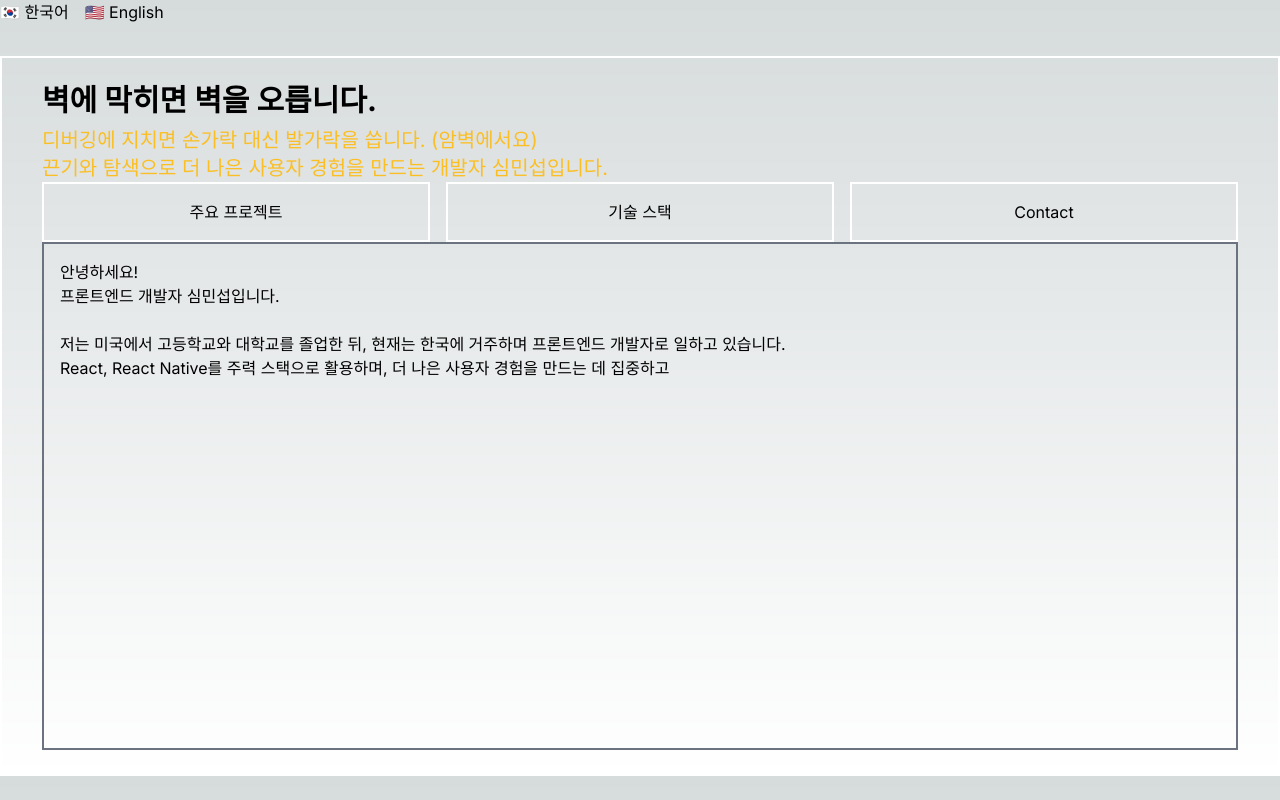
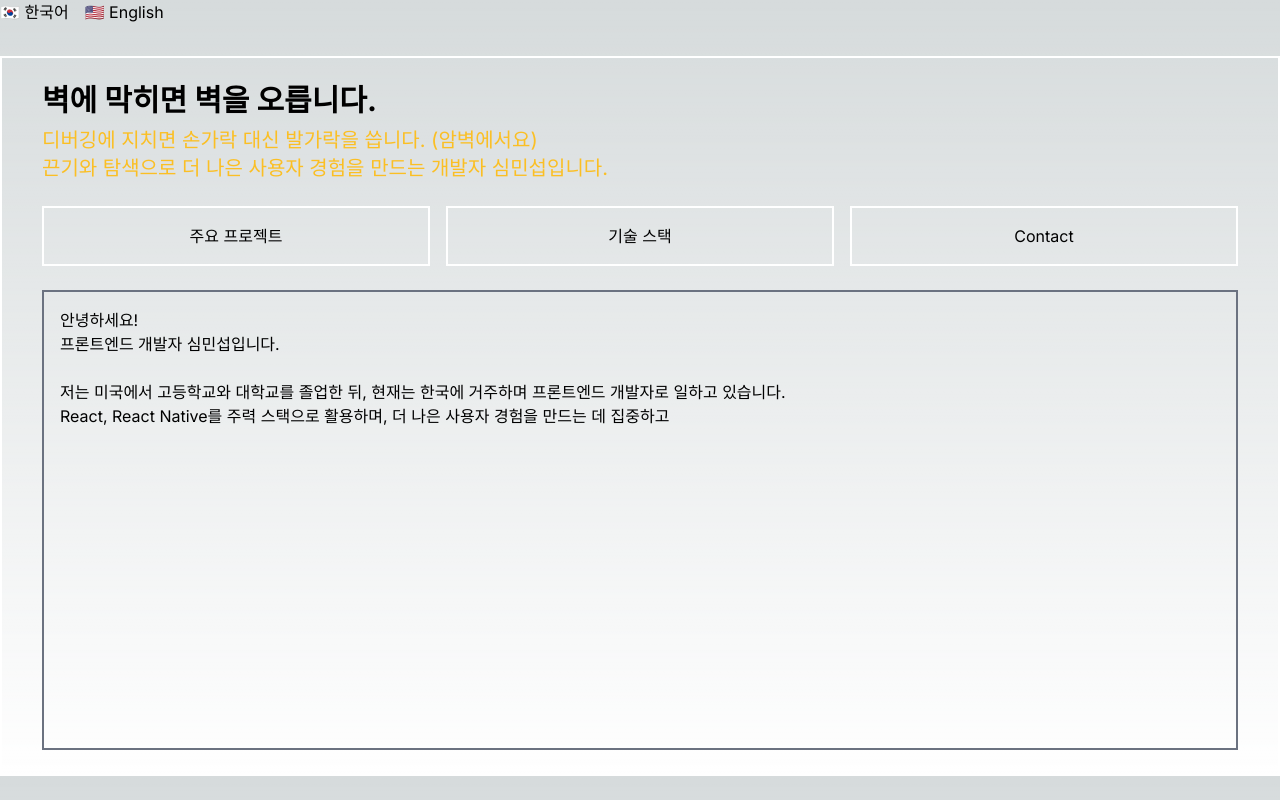
Before and after one commit to Earlssu/sms-portfolio-next, a Next.js app: page / in a window 1280 px wide. Built offline with nearby package versions, Linux system fonts and the light colour scheme.

Commit message:
Refactor: NavButtons로 공용 컴포넌트 네이밍 수정 및 속성 사용 수정

```diff
--- a/src/app/page.tsx
+++ b/src/app/page.tsx
@@ -4,22 +4,24 @@ import TypingText from "@/shared/components/TypingText";
 import "@/i18n/i18n";
 import { useCommonTranslations } from "@/shared/hooks/useCommonTranslations";
 import NavButtons from "@/shared/components/NavButtons";
+import { NAV_ITEMS } from "@/shared/const/navButtonUrls";
 
 export default function Home() {
   const { hero, heroDesc01, heroDesc02, typeText, career, skills, contact } =
     useCommonTranslations();
+  const labels = { career, skills, contact };
 
   return (
     <main className="mx-auto border-2 border-white w-full max-w-screen-xl mt-8 px-10 py-6 min-h-[90dvh] flex flex-col">
-      <div className={"w-full flex flex-col flex-1 min-h-0"}>
+      <div className={"w-full flex flex-col gap-6 flex-1 min-h-0"}>
         <div>
           <h1 className="text-3xl font-bold">{hero}</h1>
           <p className="mt-2 text-xl text-amber-400">
             {heroDesc01} <br />
             {heroDesc02}
           </p>
-          <NavButtons buttons={[career, skills, contact]} />
         </div>
+        <NavButtons navItems={NAV_ITEMS} labels={labels} />
         <div className={"border-2 border-gray-500 w-full p-4 min-h-40 flex-1"}>
           <TypingText text={typeText} speed={25} />
         </div>
--- a/src/shared/components/NavButtons.tsx
+++ b/src/shared/components/NavButtons.tsx
@@ -1,32 +1,34 @@
 import React from "react";
 import Button from "./Button";
-import {useRouter} from "next/navigation";
+import { useRouter } from "next/navigation";
 
-/**
- * NavButtons 컴포넌트의 props
- * @property buttons - 버튼에 표시할 문자열 배열 (각 문자열이 라우팅 경로가 됨)
- */
+interface NavItem {
+  key: string;
+  url: string;
+}
+
 interface NavButtonsProps {
-  buttons: string[];
+  navItems: NavItem[];
+  labels: Record<string, string>;
 }
 
 /**
  * NavButtons 컴포넌트
  *
- * 버튼 문자열 배열을 받아, 각 버튼을 flex row로 균등하게 렌더링하며,
+ * navItems(key/url 배열)과 labels를 받아, 각 버튼을 flex row로 균등하게 렌더링하며,
  * 버튼 클릭 시 해당 경로로 라우팅합니다.
- * 예: ["career", "skills", "contact"]
+ * 예: [ { key: "career", url: "career" }, ... ]
  */
-const NavButtons: React.FC<NavButtonsProps> = ({ buttons }) => {
+const NavButtons: React.FC<NavButtonsProps> = ({ navItems, labels }) => {
   const router = useRouter();
 
   return (
     <div className="w-full flex gap-4 py-4">
-      {buttons.map((btn, idx) => (
+      {navItems.map((item, idx) => (
         <Button
           key={`btn_${idx}`}
-          content={btn}
-          onClick={() => router.push(`/${btn}`)}
+          content={labels[item.key as keyof typeof labels]}
+          onClick={() => router.push(`/${item.url}`)}
         />
       ))}
     </div>
--- /dev/null
+++ b/src/shared/const/navButtonUrls.ts
@@ -0,0 +1,5 @@
+export const NAV_ITEMS = [
+  { key: "career", url: "career" },
+  { key: "skills", url: "skills" },
+  { key: "contact", url: "contact" },
+];
```
